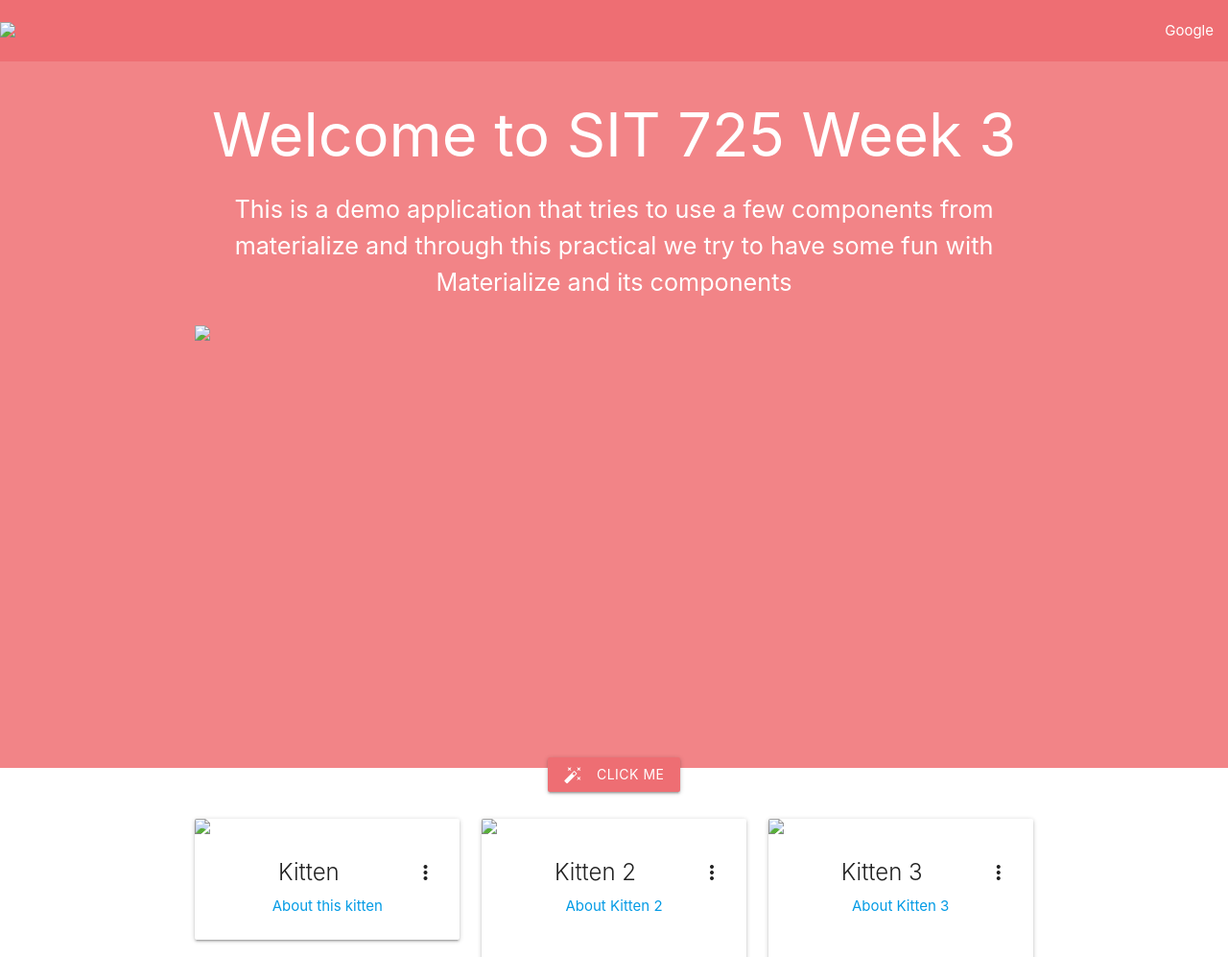
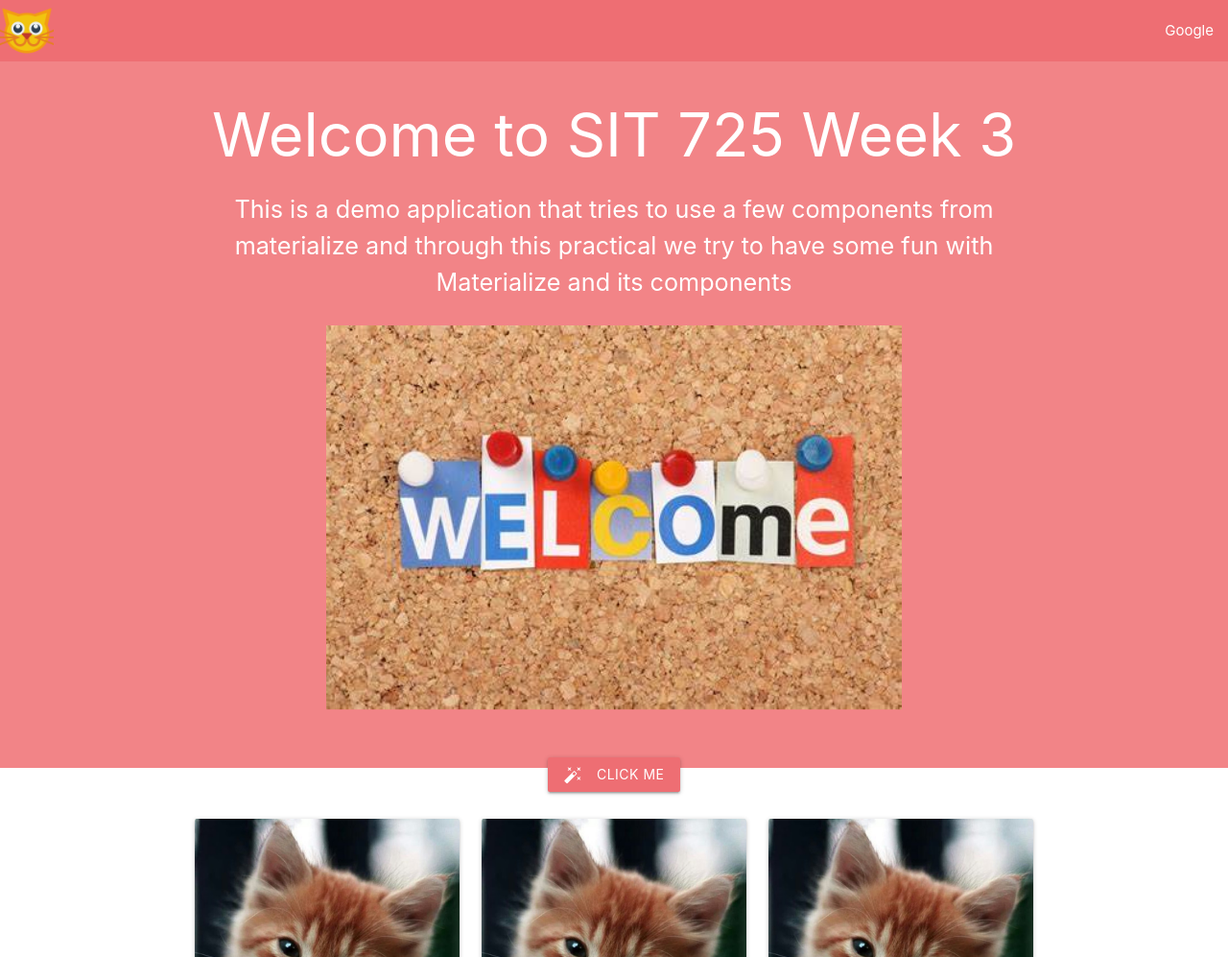
Before and after one commit to cjvrd/sit725-2023-t2-prac8, a website: page index.html in a window 1280 px wide. Shown: the top 997 px of the page at 96% size. Drawn offline with nearby package versions, Linux system fonts and the light colour scheme.

Commit message:
fixed images

```diff
--- a/index.html
+++ b/index.html
@@ -19,7 +19,7 @@
 <body>
     <nav>
         <div class="nav-wrapper navbar-size">
-            <a href="#" class="brand-logo"><img class="user-image-size" src="images/user-image.png" /></a>
+            <a href="#" class="brand-logo"><img class="user-image-size" src="images/topleftcat.png" /></a>
             <ul id="nav-mobile" class="right hide-on-med-and-down">
                 <li><a target="_blank" href="https://www.google.com">Google</a></li>
             </ul>
@@ -34,7 +34,7 @@
                         and through this practical we try to have some fun with Materialize and its components</p>
                 </div>
                 <div class="col s12 center-align">
-                    <img class="materialboxed materialboxed-image" src="images/livedemo.png">
+                    <img class="materialboxed materialboxed-image" src="images/welcome.jpg">
                 </div>
                 <div class="col s12 center-align">
                     <a class="waves-effect waves-light btn click-me-button modal-trigger" data-target="modal1" id="clickMeButton">
--- a/scripts.js
+++ b/scripts.js
@@ -1,13 +1,13 @@
 const cardList = [
     {
         title: "Kitten 2",
-        image: "images/kitten-2.jpg",
+        image: "images/kitten.jpg",
         link: "About Kitten 2",
         desciption: "Demo desciption about kitten 2"
     },
     {
         title: "Kitten 3",
-        image: "images/kitten-3.jpg",
+        image: "images/kitten.jpg",
         link: "About Kitten 3",
         desciption: "Demo desciption about kitten 3"
     }
@@ -29,7 +29,7 @@ const submitForm = () => {
 const addCards = (items) => {
     items.forEach(item => {
         let itemToAppend = '<div class="col s4 center-align">' +
-            '<div class="card medium"><div class="card-image waves-effect waves-block waves-light"><img class="activator" src="' + item.image + '">' +
+            '<div class="card"><div class="card-image waves-effect waves-block waves-light"><img class="activator" src="' + item.image + '">' +
             '</div><div class="card-content">' +
             '<span class="card-title activator grey-text text-darken-4">' + item.title + '<i class="material-icons right">more_vert</i></span><p><a href="#">' + item.link + '</a></p></div>' +
             '<div class="card-reveal">' +
```
Also changed, not shown: images/kitten.jpg (added), images/topleftcat.png (added), images/welcome.jpg (added).
